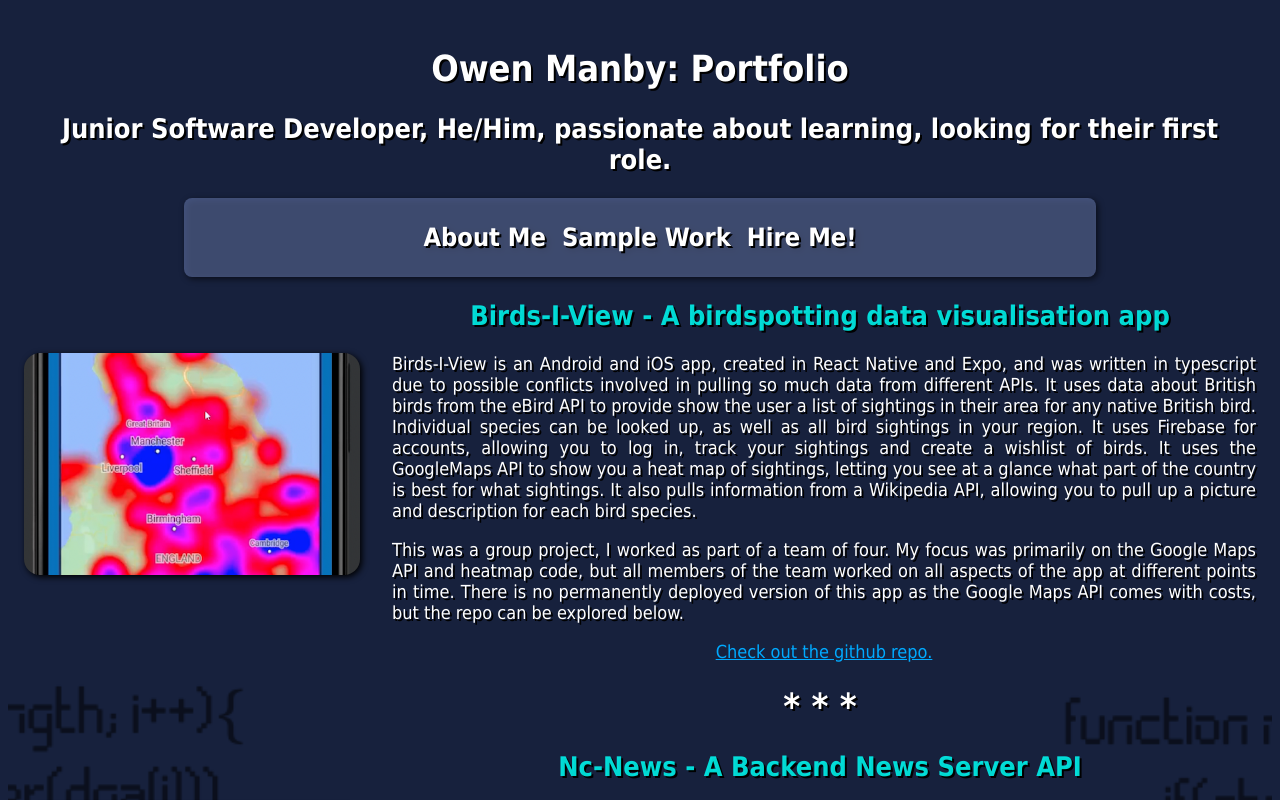
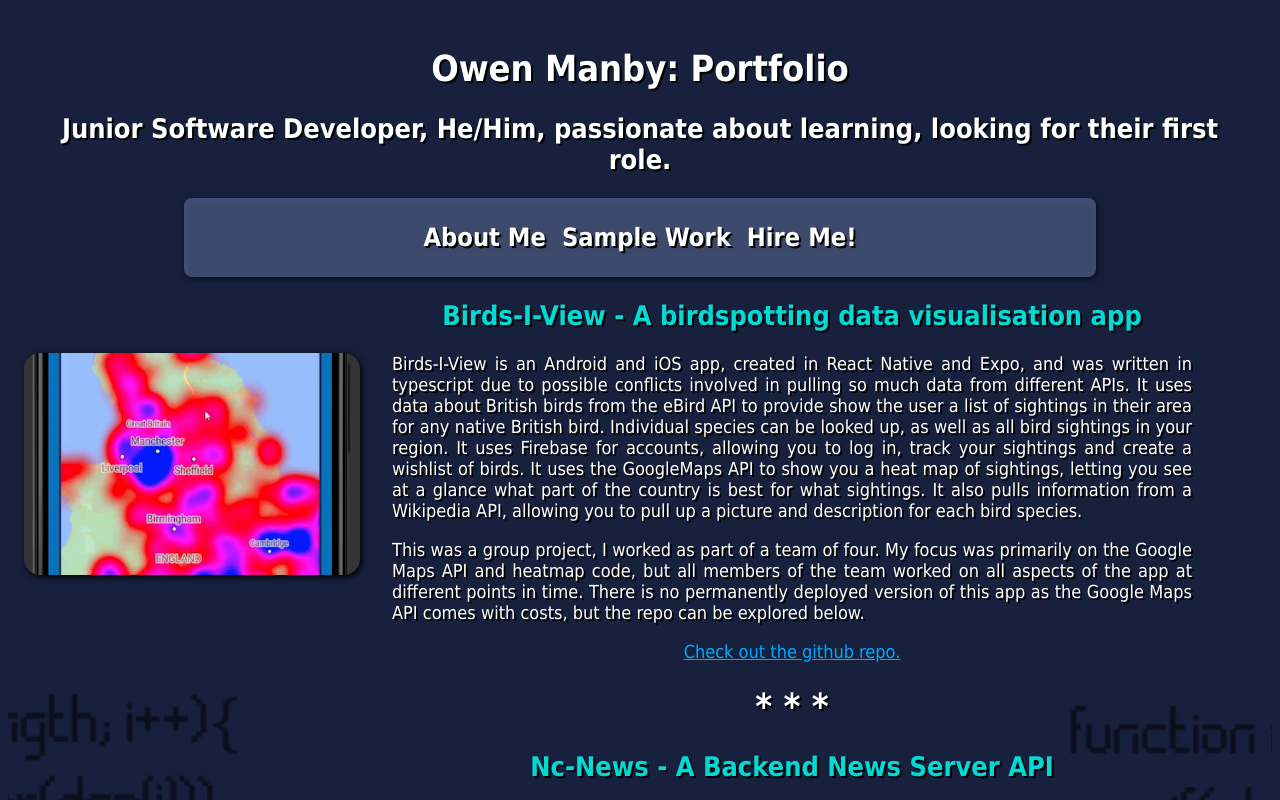
Before and after one commit to OwenPortfolio/OwenPortfolio.github.io, a React (Create React App) app: page / in a window 1280 px wide. Both pictures are taken after a click on the element "Sample Work". Shown: the top 800 px of the page. Built offline with nearby package versions, Linux system fonts and the light colour scheme; no server answers.

Commit message:
tweak styling to correct overlap of elements

```diff
--- a/src/index.css
+++ b/src/index.css
@@ -4,7 +4,6 @@ body {
   font-family: 'DIN Condensed','DIN Alternate','Silom','Segoe UI Black','Tahoma',sans-serif;
   -webkit-font-smoothing: antialiased;
   -moz-osx-font-smoothing: grayscale;
-  margin-bottom:1rem;
 }
 
 
@@ -105,6 +104,7 @@ code {
   .sampleText {
     display: block;
     margin-left: 23rem;
+    margin-right: 4rem;
   }
 .samplePics{
   max-width: 21rem;
```
